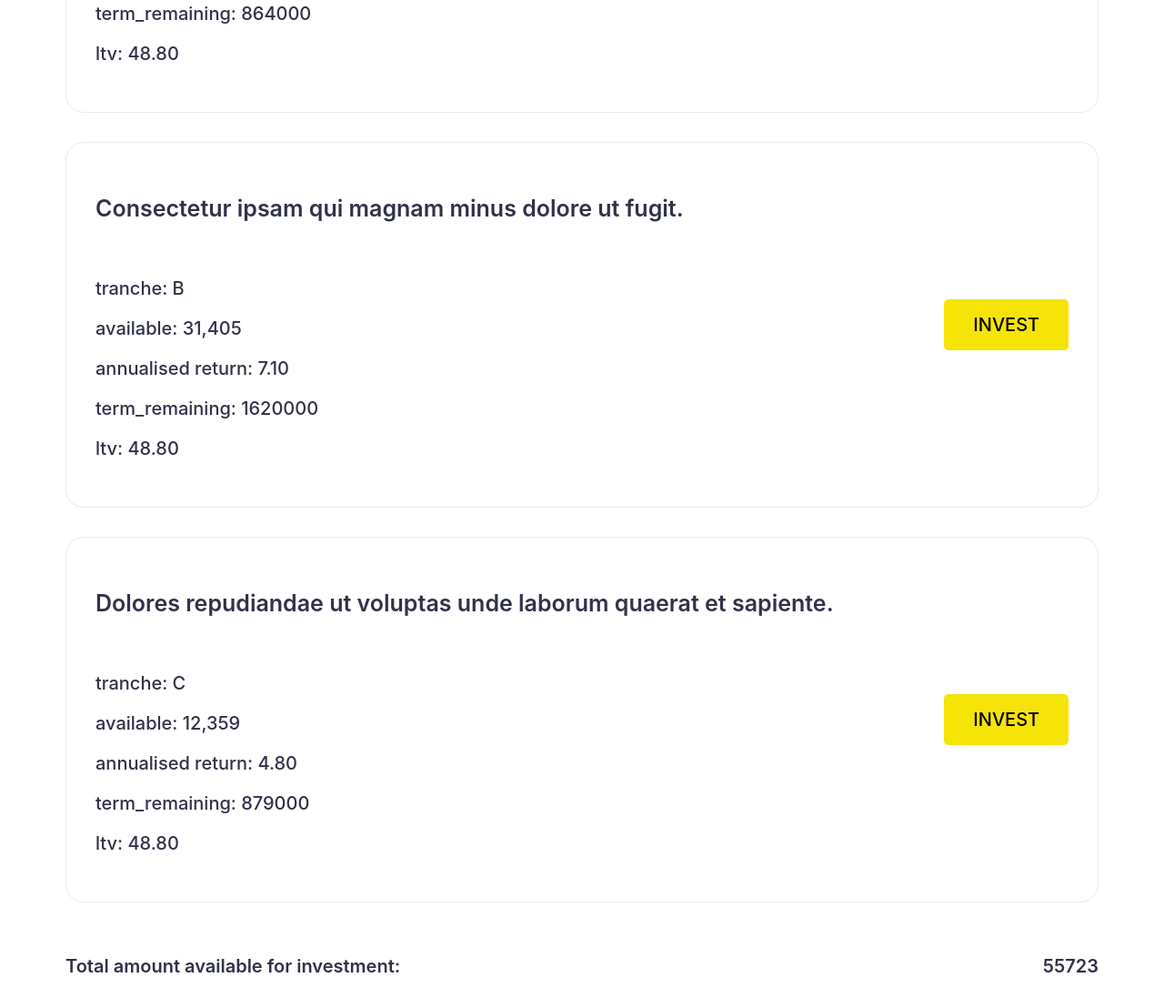
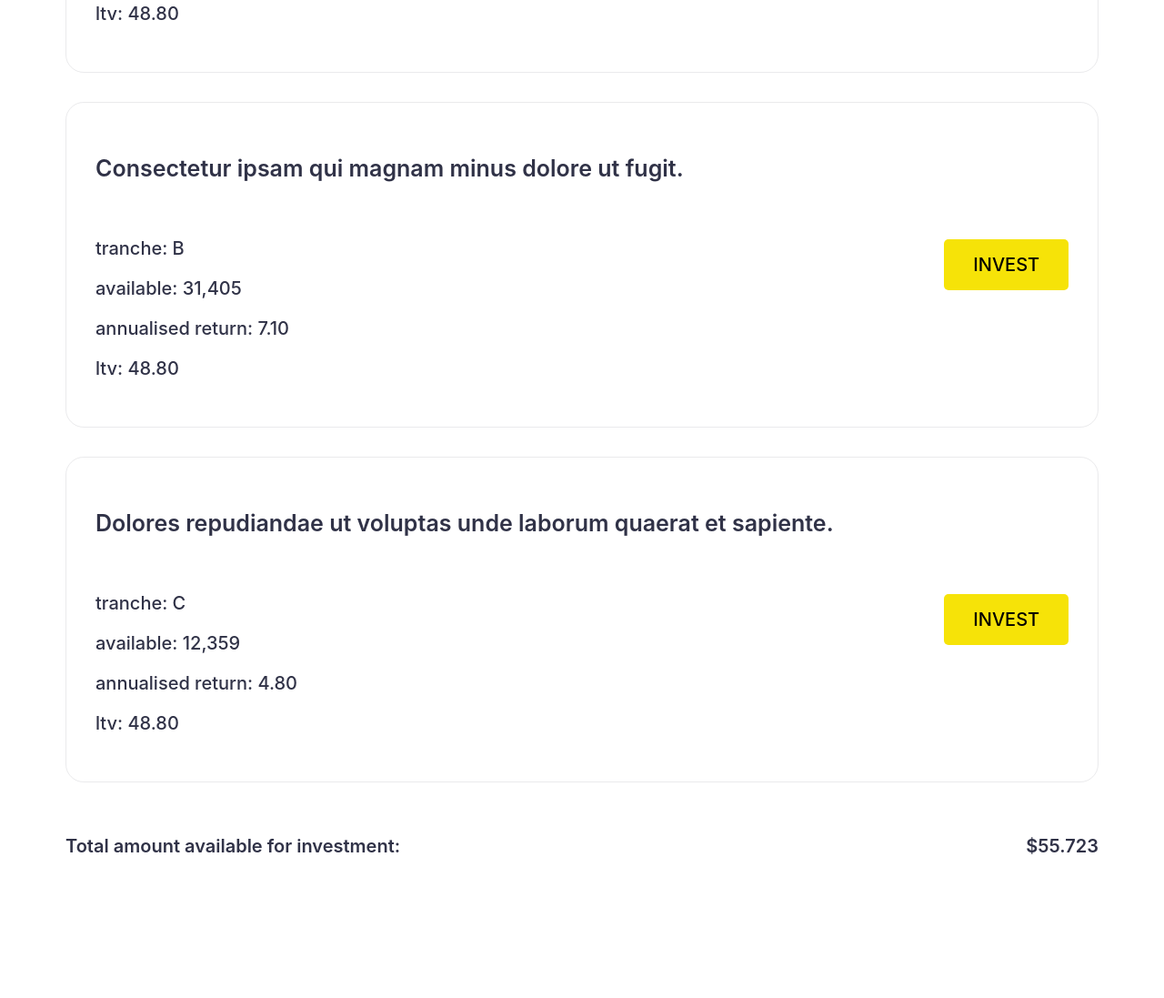
Before and after one commit to KseniaPopova02/CHI_Software_coding_test_react, a React app in the folder app/: page / in a window 1280 px wide. Shown: the part 419-1516 px from the top of the page at 91% size. After the commit the page ends 1421 px from the top, so only its background shows below. Built offline with nearby package versions, Linux system fonts and the light colour scheme.

Commit message:
some decorations

```diff
--- a/app/src/App/App.js
+++ b/app/src/App/App.js
@@ -7,9 +7,11 @@ import "./style/App.css";
 import Data from "../Data/current-loans.json";
 function App() {
   let reduceValue = 0;
-  let totalValue = Data.loans.reduce((previousValue, loan) => {
-    return previousValue + parseFloat(loan.available.replace(",", ""));
+  let totalValueNum = Data.loans.reduce((previousValue, loan) => {
+    return previousValue + parseFloat(loan.available.replace(",", "."));
   }, reduceValue);
+  let totalValueNumRound = totalValueNum.toFixed(3);
+  let totalValue = `$${totalValueNumRound}`;
 
   return (
     <div>
--- a/app/src/Loan/Loan.js
+++ b/app/src/Loan/Loan.js
@@ -13,7 +13,6 @@ function Loan(props) {
           <p>tranche: {props.loan.tranche}</p>
           <p>available: {props.loan.available}</p>
           <p>annualised return: {props.loan.annualised_return}</p>
-          <p>term_remaining: {props.loan.term_remaining}</p>
           <p>ltv: {props.loan.ltv}</p>
         </div>
       </div>
--- a/app/src/LoanPopup/LoanPopup.js
+++ b/app/src/LoanPopup/LoanPopup.js
@@ -1,6 +1,6 @@
 function LoanPopup(props) {
-  console.log(props);
-  const timeRemaining = props.loan.term_remaining;
+  const timeRemainingNum = Math.ceil(Number(props.loan.term_remaining) / 86400);
+  const timeRemaining = `${timeRemainingNum} days`;
 
   return (
     <div className={`loan__popup ${props.show ? "loan__popup-show" : ""}`}>
```
Also changed, not shown: app/src/App/style/App.scss (+5 -2 lines), app/src/App/style/App.css, 1 other file.
